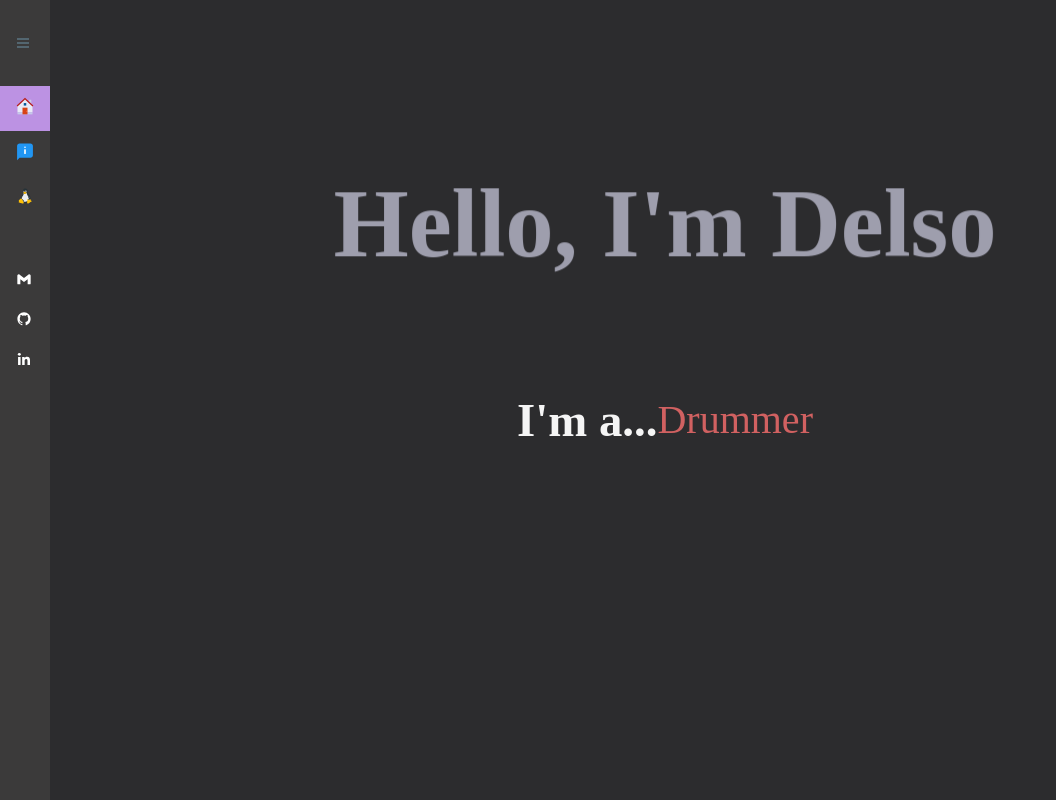
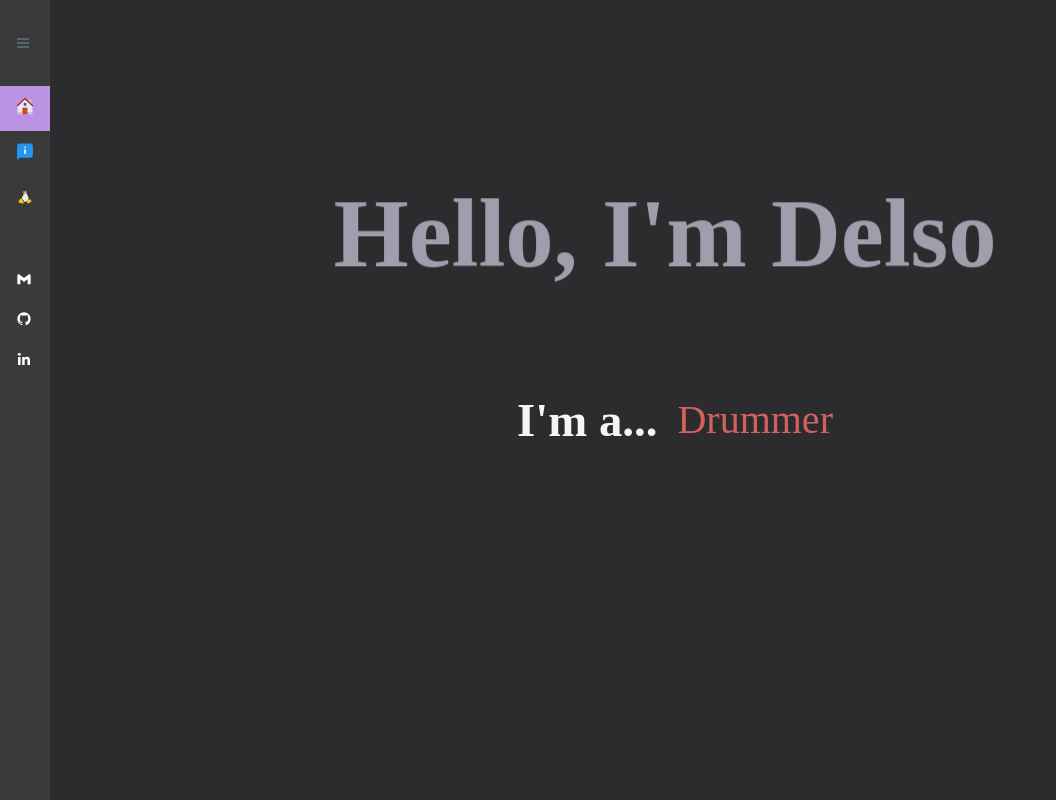
Before and after one commit to delso-ferreira/delsoferreira.github.io, a React (Create React App) app in the folder my-page/: page / in a window 1280 px wide. Shown: the top 800 px of the page, without its empty margins (0-1056 px from the left). Built offline with nearby package versions, Linux system fonts and the light colour scheme.

Commit message:
add margin

```diff
--- a/my-page/src/pages/Home.jsx
+++ b/my-page/src/pages/Home.jsx
@@ -41,7 +41,7 @@ function Home() {
         <h1 className='main__h1'>Hello, I'm Delso</h1>
       </div>
       <div className="main__container-animation">
-          <h3>I'm a...</h3>
+          <h3 style={{ margin: '20px'}}>I'm a...</h3>
         <div className='text__animation'>
           <p style={{ color: texts[currentIndex].color }}>{texts[currentIndex].text}</p>
         </div>
```
